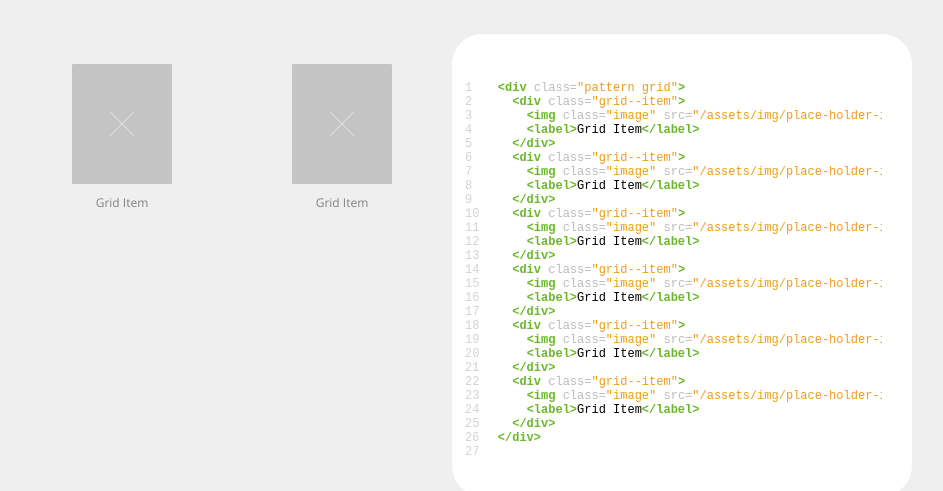
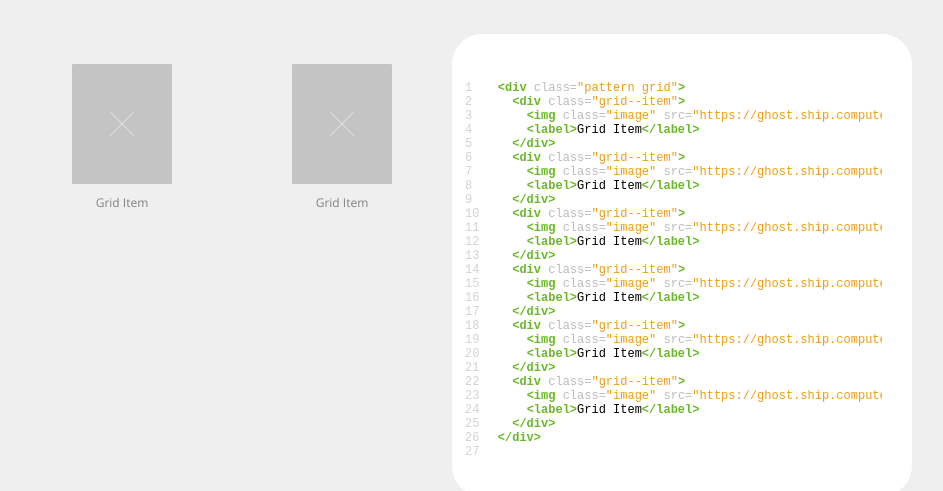
Before and after one commit to barnesy/ghost-ship, a Jekyll site: the page built from patterns.html, in a window 1280 px wide and 1400 px high, scrolled down 4941 px. Shown: the part 151-642 px from the top of the window, without its empty margins (178-1121 px from the left). Built offline with Jekyll 4.4.1, drawn with Linux system fonts in a browser that asks for light colours; some of the changed text lies outside the part shown.

Commit message:
Adds url to config

```diff
--- a/_config.yml
+++ b/_config.yml
@@ -23,7 +23,7 @@
 description: >- # this means to ignore newlines until "baseurl:"
   A minimal framework for publishing marketing websites
 baseurl: "" # the subpath of your site, e.g. /blog
-url: "" # the base hostname & protocol for your site, e.g. http://example.com
+url: "https://ghost.ship.computer" # the base hostname & protocol for your site, e.g. http://example.com
 twitter_username: barnesy
 github_username:  barnesy
 
```
